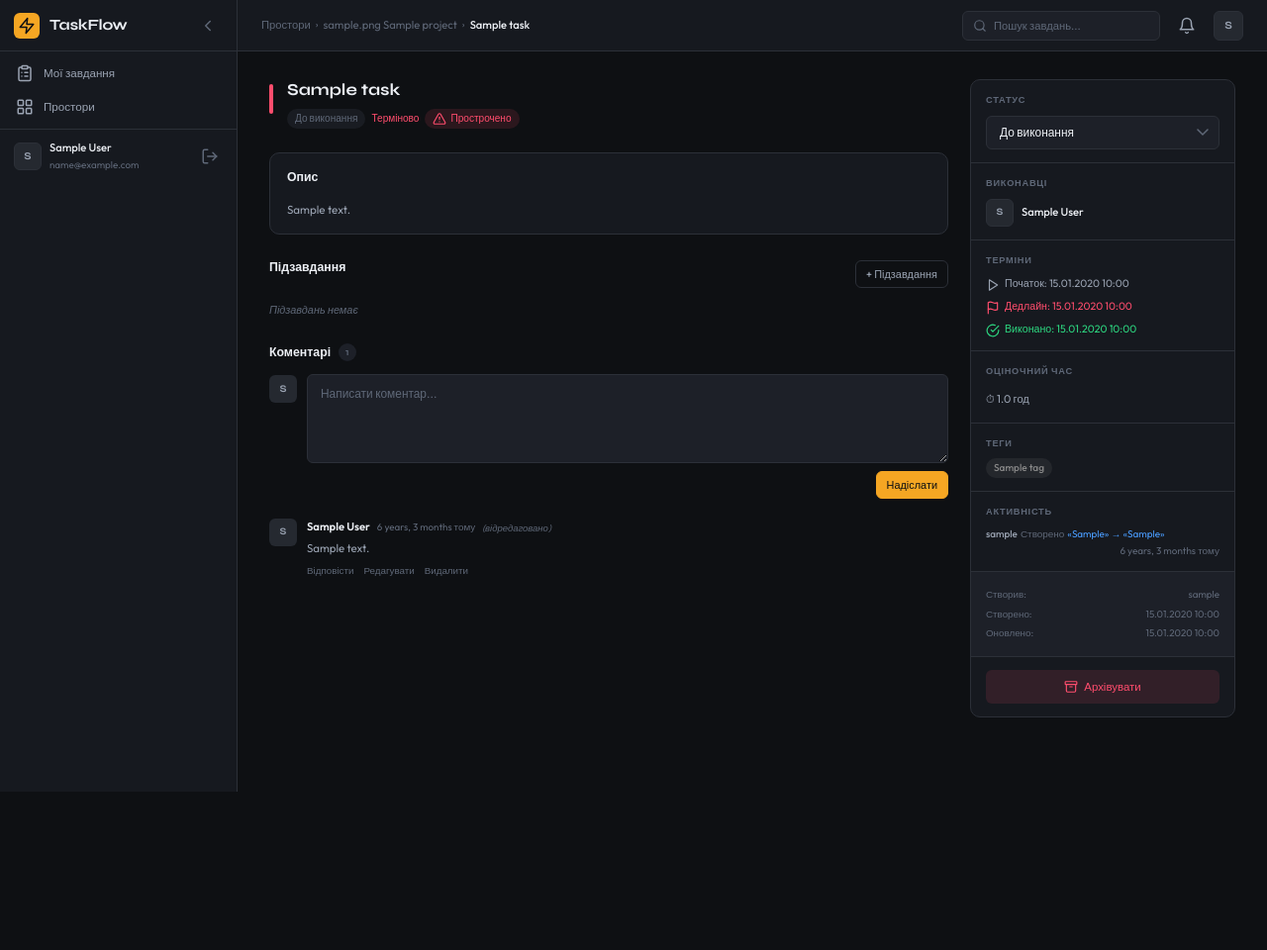
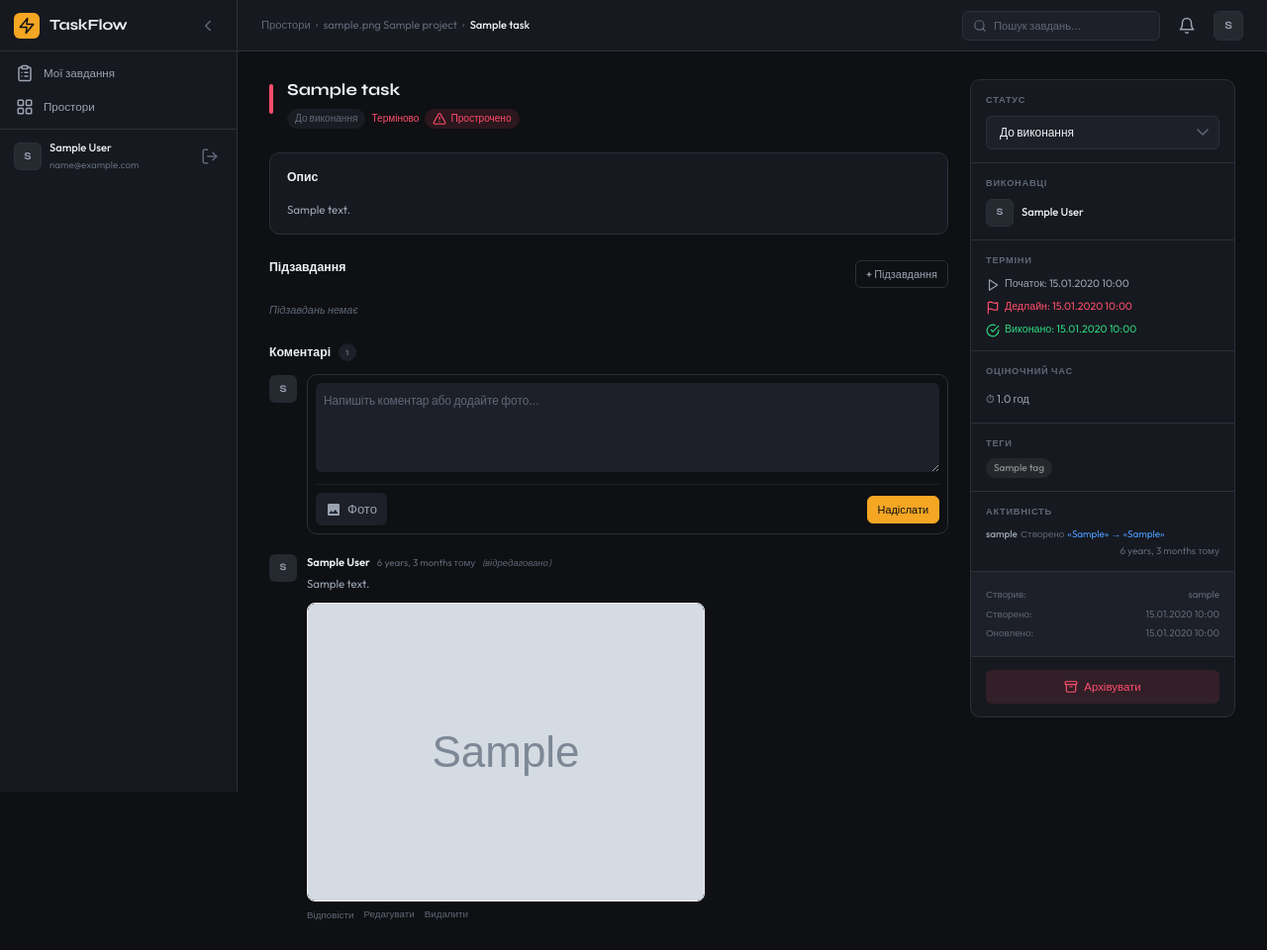
Before and after one commit to rukablood1488/tasktrecking, a Django app: page /tasks/1/ in a window 1280 px wide. Shown: the whole page at 99% size. Before the commit the page ends 800 px from the top, so only its background shows below. Run offline with Django 5.2, Linux system fonts and the light colour scheme; a user stored in the database is signed in; tables that the repository leaves empty hold one stand-in row (values such as "Sample post"); grey boxes marked "Sample" are stand-in pictures; data that the repository does not hold is empty.

Commit message:
added media to comments

```diff
--- a/config/settings.py
+++ b/config/settings.py
@@ -122,6 +122,9 @@ STATICFILES_DIRS = [
     BASE_DIR / 'static',
 ]
 
+MEDIA_URL = '/media/'
+MEDIA_ROOT = BASE_DIR / 'media'
+
 # Default primary key field type
 # https://docs.djangoproject.com/en/5.2/ref/settings/#default-auto-field
 
--- a/config/urls.py
+++ b/config/urls.py
@@ -16,8 +16,13 @@ Including another URLconf
 """
 from django.contrib import admin
 from django.urls import path, include
+from django.conf import settings
+from django.conf.urls.static import static
 
 urlpatterns = [
     path("admin/", admin.site.urls),
     path("", include("tasktrecker.urls")),
 ]
+
+if settings.DEBUG:
+    urlpatterns += static(settings.MEDIA_URL, document_root=settings.MEDIA_ROOT)
--- a/static/css/components.css
+++ b/static/css/components.css
@@ -1184,3 +1184,89 @@ select.form-select {
   color: var(--text-3, #6b6b8a);
   font-size: 13px;
 }
+
+/* components.css */
+
+/* Стилізація контейнера форми коментаря */
+.comment-form__body {
+  border: 1px solid var(--border);
+  border-radius: var(--radius-md);
+  padding: 8px;
+  background: var(--bg);
+  transition: border-color var(--duration);
+}
+
+.comment-form__body:focus-within {
+  border-color: var(--accent);
+  box-shadow: 0 0 0 2px rgba(var(--accent-rgb), 0.1);
+}
+
+.comment-form__input {
+  border: none !important;
+  padding: 8px !important;
+  resize: none;
+  min-height: 60px;
+  background: transparent !important;
+  box-shadow: none !important;
+}
+
+/* Панель дій під коментарем */
+.comment-form__footer {
+  display: flex;
+  align-items: center;
+  justify-content: space-between;
+  padding-top: 8px;
+  border-top: 1px solid var(--surface-2);
+  margin-top: 4px;
+}
+
+/* Прихований інпут та стилізована кнопка-іконка */
+.file-upload-wrapper {
+  position: relative;
+  display: flex;
+  align-items: center;
+}
+
+.file-upload-input {
+  position: absolute;
+  width: 0.1px;
+  height: 0.1px;
+  opacity: 0;
+  overflow: hidden;
+  z-index: -1;
+}
+
+.file-upload-label {
+  display: inline-flex;
+  align-items: center;
+  gap: 6px;
+  padding: 6px 10px;
+  border-radius: var(--radius-sm);
+  background: var(--surface-2);
+  color: var(--text-2);
+  font-size: 13px;
+  cursor: pointer;
+  transition: all var(--duration);
+}
+
+.file-upload-label:hover {
+  background: var(--surface-3);
+  color: var(--text-1);
+}
+
+.file-upload-label svg {
+  width: 16px;
+  height: 16px;
+  fill: currentColor;
+}
+
+/* Індикатор вибраного файлу */
+.file-name-preview {
+  margin-left: 8px;
+  font-size: 12px;
+  color: var(--accent);
+  max-width: 150px;
+  white-space: nowrap;
+  overflow: hidden;
+  text-overflow: ellipsis;
+}
--- a/static/js/main.js
+++ b/static/js/main.js
@@ -274,27 +274,35 @@ function initViewToggle() {
 // ──────────────────────────────────────────────────────────────
 
 function initStatusForms() {
-  $$('form[action*="/status/"]').forEach(form => {
-    const select = $('select[name="status"]', form);
-    if (!select) return;
+  // Шукаємо всі форми зміни статусу (додай цей клас до своїх форм у шаблоні, якщо його немає)
+  document.querySelectorAll('.js-status-form').forEach(form => {
+    form.addEventListener('submit', async function(e) {
+      e.preventDefault(); // ЦЕЙ РЯДОК ЗУПИНЯЄ "ЧОРНУ СТОРІНКУ"
 
-    select.addEventListener('change', async () => {
-      select.disabled = true;
+      const url = this.action;
+      const formData = new FormData(this);
+
       try {
-        const data = await apiFetch(form.action, { status: select.value });
+        const response = await fetch(url, {
+          method: 'POST',
+          body: formData,
+          headers: {
+            'X-Requested-With': 'XMLHttpRequest', // Кажемо серверу, що це AJAX
+            'X-CSRFToken': getCsrf()
+          }
+        });
+
+        const data = await response.json();
         if (data.success) {
-          const badge = $('.task-detail__meta .status-badge');
-          if (badge) {
-            badge.className   = `status-badge status-badge--${data.status}`;
-            badge.textContent = data.status_display;
-            springIn(badge, { transform: 'scale(1.2)' }, { transform: 'scale(1)' }, 240);
-          }
-          showFlash(`Статус змінено на «${data.status_display}»`);
+          // Тут можна оновити інтерфейс без перезавантаження
+          // Наприклад, змінити колір бейджа або текст
+          console.log('Статус оновлено:', data.status_display);
+
+          // Або просто перезавантажити сторінку автоматично:
+          // window.location.reload();
         }
-      } catch {
-        showFlash('Помилка зміни статусу', 'error');
-      } finally {
-        select.disabled = false;
+      } catch (error) {
+        console.error('Помилка:', error);
       }
     });
   });
--- a/tasktrecker/models.py
+++ b/tasktrecker/models.py
@@ -286,7 +286,8 @@ class Comment(models.Model):
         related_name="replies",
         verbose_name="Відповідь на"
     )
-    content = models.TextField(verbose_name="Текст коментаря")
+    content = models.TextField(verbose_name="Текст коментаря", blank=True)
+    image = models.ImageField(upload_to="comments/images/", null=True, blank=True, verbose_name="Прикріплене зображення")
     is_edited = models.BooleanField(default=False, verbose_name="Відредаговано")
     created_at = models.DateTimeField(auto_now_add=True)
     updated_at = models.DateTimeField(auto_now=True)
--- a/tasktrecker/views.py
+++ b/tasktrecker/views.py
@@ -506,9 +506,21 @@ class TaskStatusUpdateView(LoginRequiredMixin, View):
             "status_display": task.get_status_display(),
         })
 
+        if request.headers.get("X-Requested-With") == "XMLHttpRequest":
+            return JsonResponse({
+                "success": True,
+                "status": task.status,
+                "status_display": task.get_status_display()
+            })
+
+
+        return redirect(request.META.get('HTTP_REFERER', '/'))
+
 
 # Comments ──────────────────────────────────────────────────
 
+
+# views.py
 
 class CommentCreateView(LoginRequiredMixin, View):
 
@@ -519,10 +531,11 @@ class CommentCreateView(LoginRequiredMixin, View):
         )
         content  = request.POST.get("content", "").strip()
         parent_id = request.POST.get("parent_comment")
+        image = request.FILES.get("image")
 
-        if not content:
-            messages.error(request, "Коментар не може бути порожнім.")
-            return redirect(task.get_absolute_url())
+        if not content and not image:
+            messages.error(request, "Коментар не може бути порожнім (додайте текст або зображення).")
+            return redirect(task.get_absolute_url() + "#comments")
 
         parent_comment = None
         if parent_id:
@@ -531,7 +544,9 @@ class CommentCreateView(LoginRequiredMixin, View):
         comment = Comment.objects.create(
             task=task, author=request.user,
             content=content, parent_comment=parent_comment,
+            image=image
         )
+
         TaskActivity.objects.create(
             task=task, user=request.user,
             activity_type=TaskActivity.ActivityType.COMMENTED,
--- a/templates/tasks/detail.html
+++ b/templates/tasks/detail.html
@@ -135,18 +135,37 @@
       </h2>
 
 
-      <form class="comment-form" method="POST"
+      <form class="comment-form" method="POST" enctype="multipart/form-data"
           action="{% url 'comment-create' task_pk=task.pk %}">
       {% csrf_token %}
       <div class="comment-form__avatar">{{ request.user.username|first|upper }}</div>
+
       <div class="comment-form__body">
         <textarea name="content" class="form-control comment-form__input"
-                    rows="2" placeholder="Написати коментар..." required></textarea>
-          <div class="comment-form__actions">
+                  placeholder="Напишіть коментар або додайте фото..."></textarea>
+
+        <div class="comment-form__footer">
+          <div class="file-upload-wrapper">
+            <label for="comment-image-input" class="file-upload-label" title="Прикріпити зображення">
+              <svg viewBox="0 0 24 24"><path d="M21 19V5c0-1.1-.9-2-2-2H5c-1.1 0-2 .9-2 2v14c0 1.1.9 2 2 2h14c1.1 0 2-.9 2-2zM8.5 13.5l2.5 3.01L14.5 12l4.5 6H5l3.5-4.5z"/></svg>
+              <span>Фото</span>
+            </label>
+            <input type="file" name="image" id="comment-image-input"
+                  class="file-upload-input" accept="image/*" onchange="showFileName(this)">
+            <span id="file-chosen" class="file-name-preview"></span>
+          </div>
+
           <button type="submit" class="btn btn--primary btn--sm">Надіслати</button>
         </div>
       </div>
     </form>
+
+    <script>
+    function showFileName(input) {
+      const fileName = input.files[0].name;
+      document.getElementById('file-chosen').textContent = fileName;
+    }
+    </script>
 
 
       <div class="comments-list">
@@ -166,7 +185,16 @@
                 {% endif %}
               </div>
 
-              <div class="comment__text">{{ comment.content|linebreaks }}</div>
+              <div class="comment__text">
+                {{ comment.content|linebreaks }}
+                {% if comment.image %}
+                  <div class="comment__image-wrapper" style="margin-top: 10px;">
+                    <a href="{{ comment.image.url }}" target="_blank">
+                      <img src="{{ comment.image.url }}" alt="Скриншот" style="max-width: 100%; max-height: 400px; border-radius: 8px; border: 1px solid #eee;">
+                    </a>
+                  </div>
+                {% endif %}
+              </div>
 
               <div class="comment__actions">
 
@@ -201,7 +229,16 @@
                             <span class="comment__edited">(відредаговано)</span>
                           {% endif %}
                         </div>
-                        <div class="comment__text">{{ reply.content|linebreaks }}</div>
+                        <div class="comment__text">
+                          {{ reply.content|linebreaks }}
+                          {% if reply.image %}
+                            <div class="comment__image-wrapper" style="margin-top: 10px;">
+                              <a href="{{ reply.image.url }}" target="_blank">
+                                <img src="{{ reply.image.url }}" alt="Скриншот" style="max-width: 100%; max-height: 300px; border-radius: 8px; border: 1px solid #eee;">
+                              </a>
+                            </div>
+                          {% endif %}
+                        </div>
                         {% if reply.author == request.user %}
                           <div class="comment__actions">
                             <a href="{% url 'comment-update' pk=reply.pk %}"
@@ -233,9 +270,9 @@
 
     <div class="task-sidebar__section">
       <h3 class="task-sidebar__label">Статус</h3>
-      <form method="POST" action="{% url 'task-status-update' pk=task.pk %}">
+      <form method="POST" action="{% url 'task-status-update' pk=task.pk %}" class="js-status-form">
         {% csrf_token %}
-        <select name="status" class="form-select" onchange="this.form.submit()">
+        <select name="status" class="form-select" onchange="this.form.requestSubmit()">
           {% for value, label in status_choices %}
             <option value="{{ value }}" {% if task.status == value %}selected{% endif %}>
               {{ label }}
```
Also changed, not shown: tasktrecker/forms.py (+6 -4 lines), templates/tasks/comment_form.html (+18 -3 lines), media/comments/images/a-beautiful-picture-of-the-eiffel-tower-in-paris-the-capital-of-france-w_3kbORn1.jpg (added), tasktrecker/migrations/0003_comment_image_alter_comment_content.py (added). Lines whose indentation alone changed are shown as unchanged.
